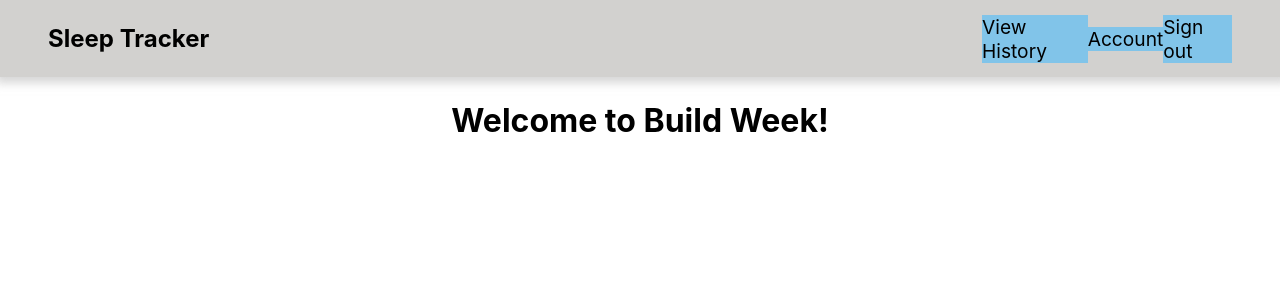
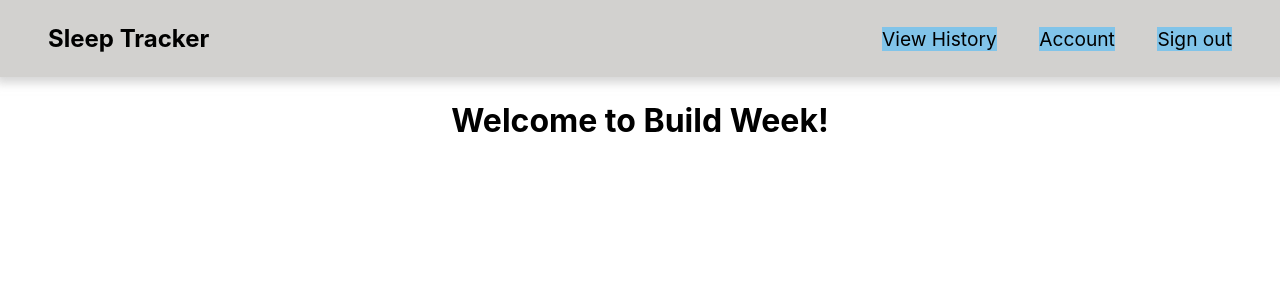
Before and after one commit to Sleep-tracker-1/Front_End, a React (Create React App) app: page / in a window 1280 px wide. Shown: the top 300 px of the page. Built offline with nearby package versions, Linux system fonts and the light colour scheme.

Commit message:
Fix background color and spacing of nav links

```diff
--- a/src/components/Header.js
+++ b/src/components/Header.js
@@ -77,7 +77,7 @@ const NameLink = styled.a`
 `;
 
 const Nav = styled.nav`
-    width: 250px;
+    width: 350px;
     list-style: none;
     display: flex;
     align-items: center;
@@ -111,7 +111,7 @@ const Input = styled.input`
 
         &:checked ~ nav {
             max-height: 240px;
-            background-color: rgb(129, 196, 233);
+            background-color: #d2d1cf;
         }
 
         &:checked ~ label span {
```
